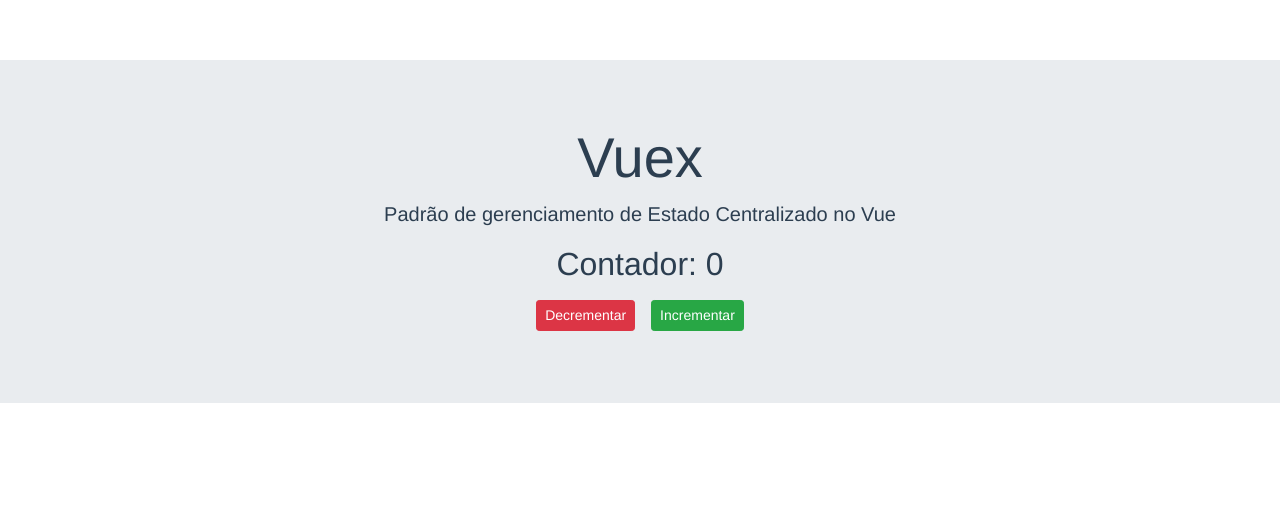
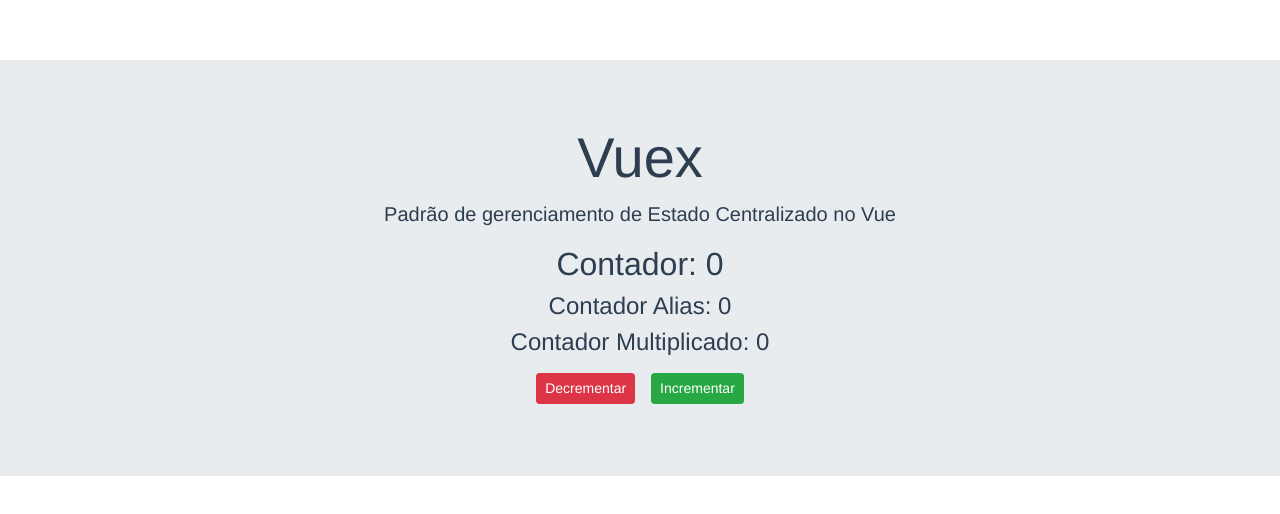
Before and after one commit to italofelipe/vuex-practice, a Vue app: page / in a window 1280 px wide. Shown: the top 514 px of the page. Built offline with nearby package versions, Linux system fonts and the light colour scheme.

Commit message:
Implementados computed properties de diferentes maneiras, para ilustrar formas de se alcançar o State do Vuex. Assim como no React, apesar de termos um State centralizado, é completamente possível termos também um "state local" usando o Data( ).

```diff
--- a/src/components/Contador.vue
+++ b/src/components/Contador.vue
@@ -1,6 +1,8 @@
 <template>
 	<div>
 		<h2 class="font-weight-light">Contador: {{ contador }}</h2>
+		<h4 class="font-weight-light">Contador Alias: {{ contadorAlias }}</h4>
+		<h4 class="font-weight-light">Contador Multiplicado: {{ contadorMultiplicado }}</h4>
 		<button class="btn btn-sm m-2 btn-danger" @click="decrementar">
 			Decrementar
 		</button>
@@ -11,24 +13,47 @@
 </template>
 
 <script>
+import { mapState } from "vuex";
 export default {
-	name: "Contador",
+  name: "Contador",
+  // Adicionalmente ao estado global do Vuex, podemos ter instâncias locais de data
+  data() {
+    return {
+      contadorLocal: 2
+    }
+  },
 
 	methods: {
 		decrementar() {
-      this.$store()
+
 			this.$store.state.contador--;
 		},
 		incrementar() {
 			this.$store.state.contador++;
 		}
-  },
-  // Essa computed (contador) é basicamente uma "referência"
-  // para $store.state.
-  computed: {
-    contador() {
-      return this.$store.state.contador
-    }
-  }
+	},
+	// Essa computed (contador) é basicamente uma "referência"
+	// para $store.state.
+   computed: mapState({
+      contador: 'contador', /* -> Note que a chave é o que usamos nesse componente,
+       e o valor é algo que está dentro do State no Vuex */
+       contadorAlias: 'contador',
+       contadorMultiplicado(state) {
+         return state.contador * this.contadorLocal
+       }
+    })
+  /*
+    Alternativamente, poderíamos re-escrever essa computed
+    das seguints maneiras:
+
+    1.
+    computed: mapState({
+      contador: state => state.contador
+    })
+
+    2.
+
+    mapState(['contador'])
+  */
 };
 </script>
```
